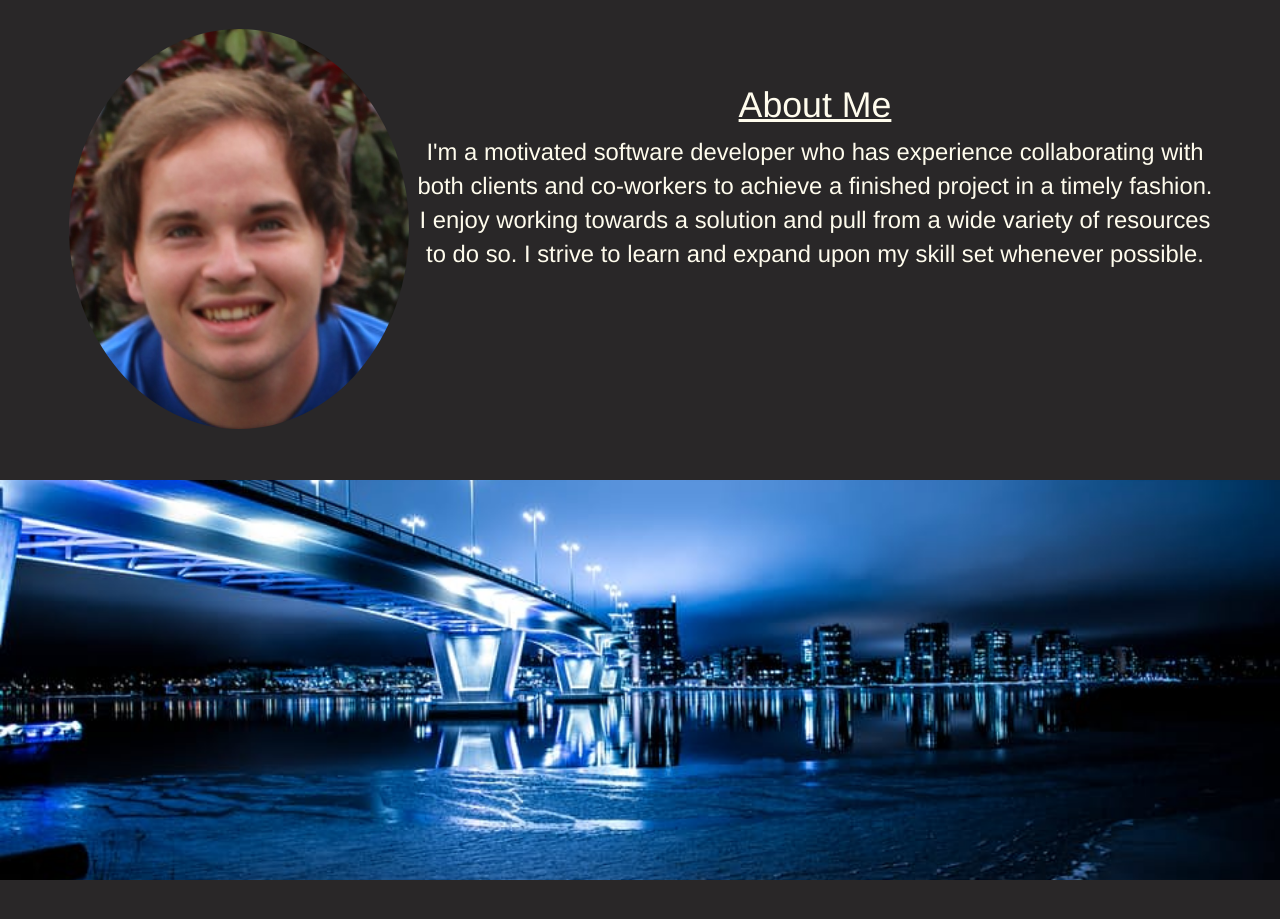
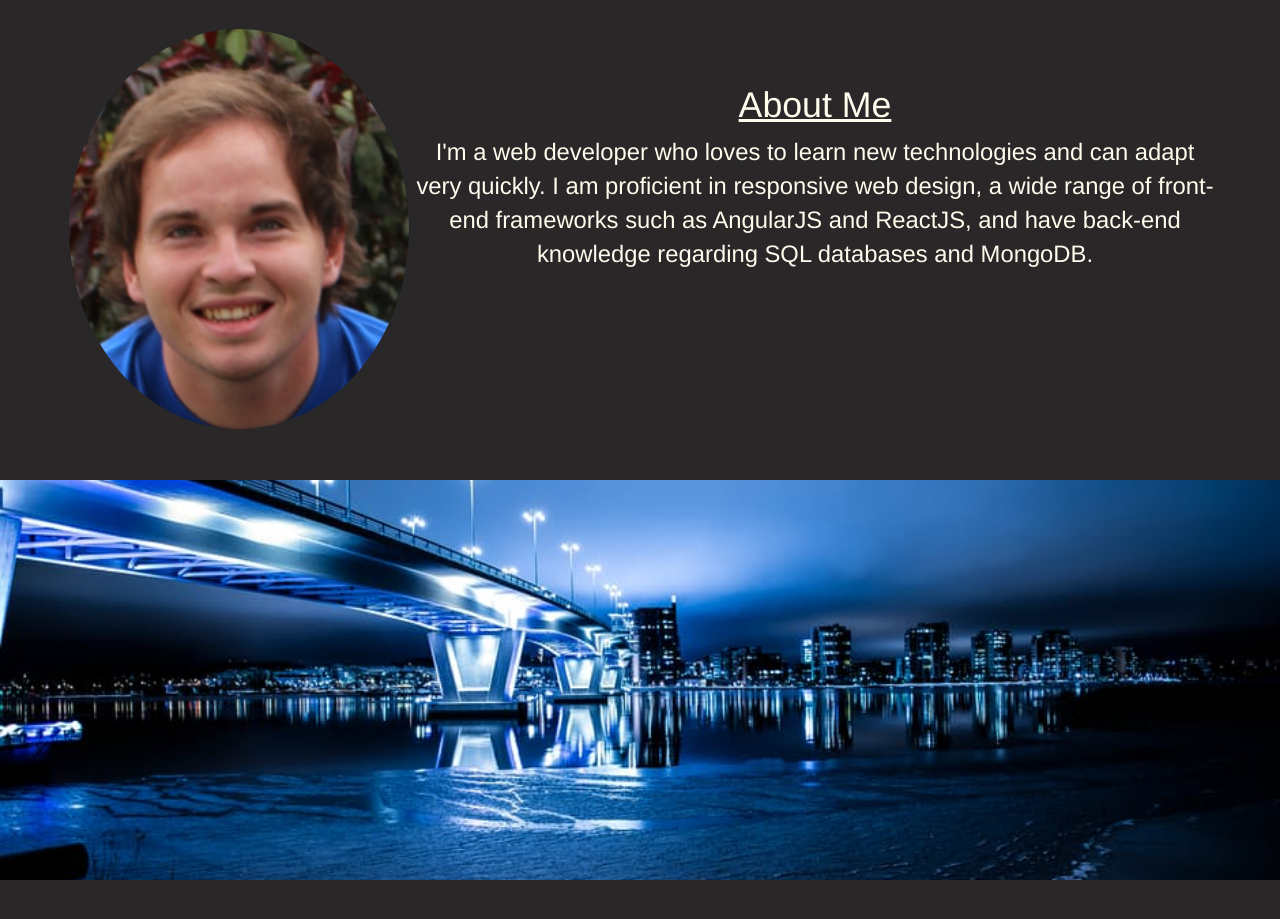
Before and after one commit to Jacob-Elder/Jacob-Elder.github.io, a website: page index.html at #!/resume in a window 1280 px wide. Shown: the part 820-1739 px from the top of the page. Drawn offline with nearby package versions, Linux system fonts and the light colour scheme; some packages are replaced by stand-ins of ours.

Commit message:
changed about me content

```diff
--- a/app/components/about/about.html
+++ b/app/components/about/about.html
@@ -5,6 +5,6 @@
 <div class="about-text">
 	<h3>About Me</h3>
 	<p>
-		I'm a motivated software developer who has experience collaborating with both clients and co-workers to achieve a finished project in a timely fashion. I enjoy working towards a solution and pull from a wide variety of resources to do so. I strive to learn and expand upon my skill set whenever possible.
+		I'm a web developer who loves to learn new technologies and can adapt very quickly. I am proficient in responsive web design, a wide range of front-end frameworks such as AngularJS and ReactJS, and have back-end knowledge regarding SQL databases and MongoDB.
 	</p>
 </div>
```
Also changed, not shown: 1 other file.
